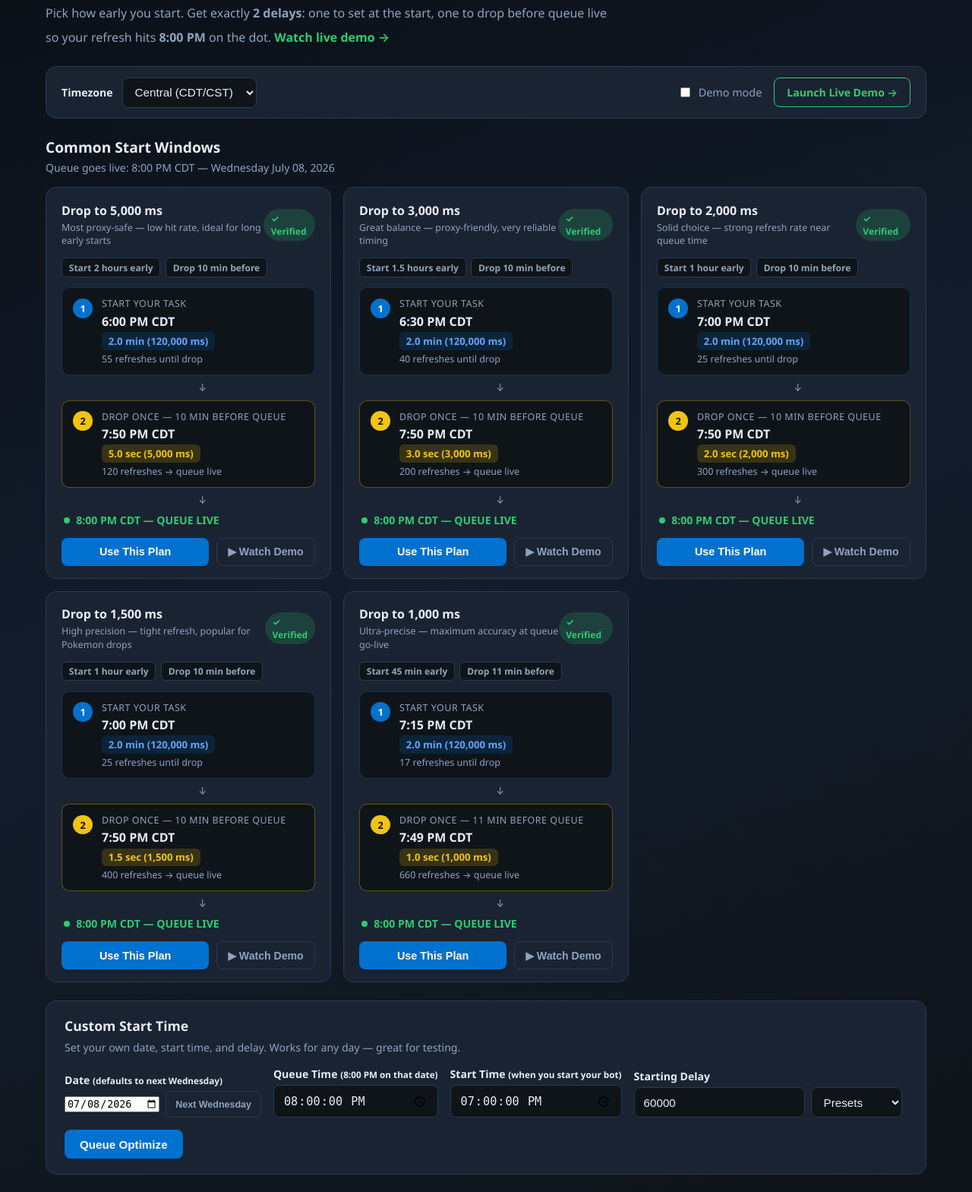
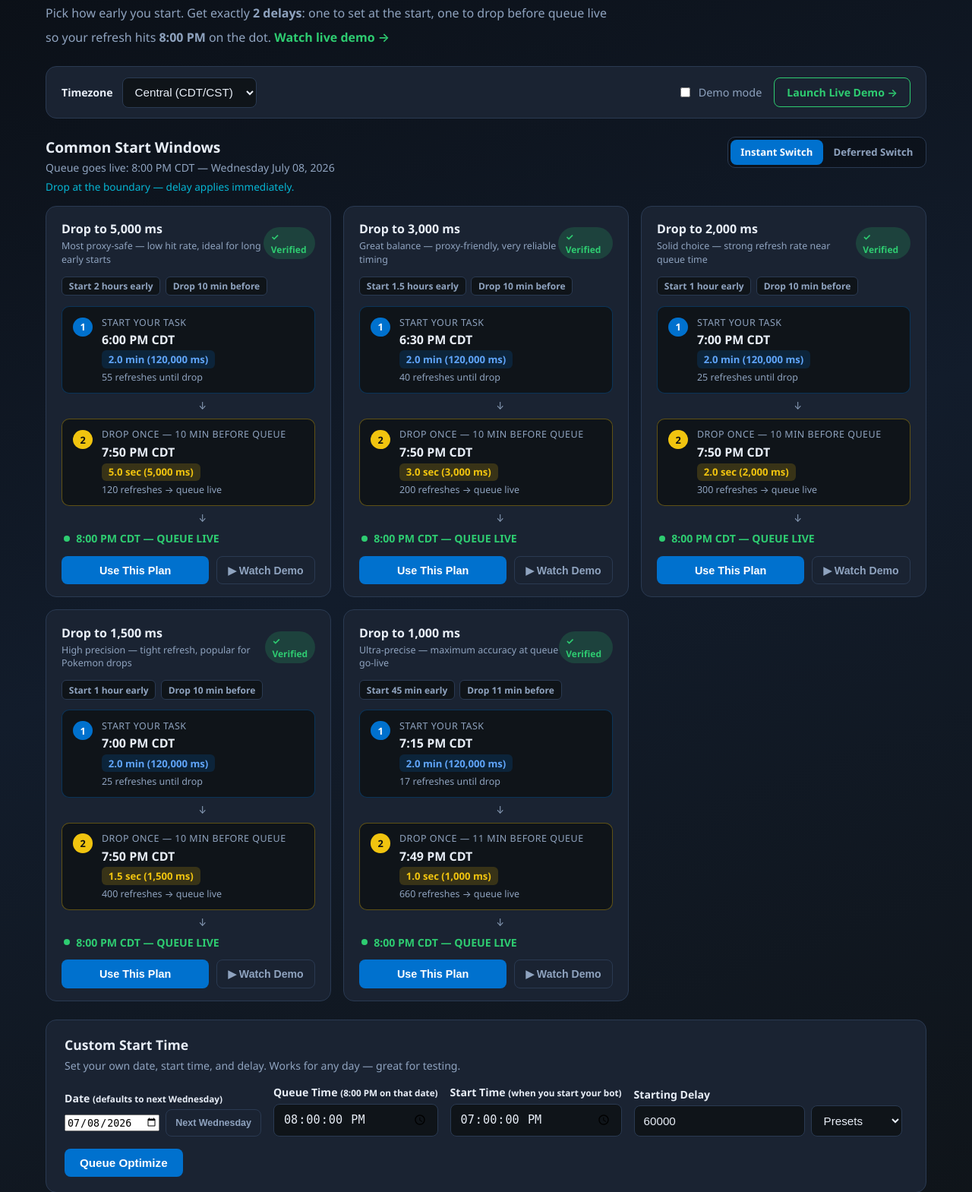
Before and after one commit to fanatikzresales-sudo/Queue-System, a Flask app: page / in a window 1280 px wide. Shown: the part 187-1756 px from the top of the page at 76% size. Run offline with Flask 3, Linux system fonts and the light colour scheme.

Commit message:
Add Instant and Deferred Switch timing modes (#2)
Introduce dual timing modes for bots that finish one start-delay cycle
before applying a new delay. Instant Switch keeps existing behavior;
Deferred Switch tells users to drop one cycle early while preserving
the same refresh timeline and queue-live alignment.

- Add TimingMode to scheduler with deferred drop derivation
- Wire timing_mode through preset, optimize, and demo-live APIs
- Add UI toggle on preset cards and update custom optimizer results
- Update live demo playback to show lag period before effective switch
- Add unit tests and README documentation

Co-authored-by: Cursor Agent <cursoragent@cursor.com>
Co-authored-by: fanatikzresales-sudo <fanatikzresales-sudo@users.noreply.github.com>

```diff
--- a/app.py
+++ b/app.py
@@ -25,6 +25,7 @@ from scheduler import (
     create_demo_target,
     get_timezone,
     next_walmart_queue_time,
+    parse_timing_mode,
     preset_schedules,
     recommended_start_delays,
     schedule_to_dict,
@@ -143,6 +144,11 @@ def demo_live_api():
     if tz_key not in TIMEZONES:
         return jsonify({"error": f"Unknown timezone. Choose: {', '.join(TIMEZONES)}"}), 400
 
+    try:
+        timing_mode = parse_timing_mode(request.args.get("timing_mode"))
+    except ValueError as exc:
+        return jsonify({"error": str(exc)}), 400
+
     # Accept optional final_delay hint from preset cards
     try:
         requested_final = int(request.args.get("final_delay", 0)) or None
@@ -167,6 +173,7 @@ def demo_live_api():
             start=start,
             tz_key=tz_key,
             initial_delay_ms=demo_start_delay,
+            timing_mode=timing_mode,
         )
     except ValueError as exc:
         return jsonify({"error": str(exc)}), 400
@@ -174,6 +181,7 @@ def demo_live_api():
     return jsonify(
         {
             "mode": "live_demo",
+            "timing_mode": timing_mode.value,
             "demo_duration_minutes": LIVE_DEMO_MINUTES,
             "initial_delay_ms": demo_start_delay,
             "final_delay_ms": demo_final_delay,
@@ -199,12 +207,17 @@ def preset_schedules_api():
     tz_key = (request.args.get("timezone") or "CDT").upper()
     if tz_key not in TIMEZONES:
         return jsonify({"error": f"Unknown timezone. Choose: {', '.join(TIMEZONES)}"}), 400
+    try:
+        timing_mode = parse_timing_mode(request.args.get("timing_mode"))
+    except ValueError as exc:
+        return jsonify({"error": str(exc)}), 400
     tz = get_timezone(tz_key)
     target = next_walmart_queue_time(tz_key=tz_key)
     target_local = target.astimezone(tz)          # convert to display timezone
-    plans = preset_schedules(target=target, tz_key=tz_key)
+    plans = preset_schedules(target=target, tz_key=tz_key, timing_mode=timing_mode)
     return jsonify(
         {
+            "timing_mode": timing_mode.value,
             "queue_live": target_local.strftime("%I:%M %p").lstrip("0")
             + f" {target_local.tzname()} — Wednesday {target_local.strftime('%B %d, %Y')}",
             "queue_ts_ms": int(target.timestamp() * 1000),  # for frontend auto-refresh
@@ -232,6 +245,9 @@ def preset_schedules_api():
                     "start_ts_ms": p.start_ts_ms,
                     "drop_ts_ms": p.drop_ts_ms,
                     "queue_ts_ms": p.queue_ts_ms,
+                    "timing_mode": p.timing_mode,
+                    "effective_switch_ts_ms": p.effective_switch_ts_ms,
+                    "effective_switch_time_display": p.effective_switch_time_display,
                 }
                 for p in plans
             ],
@@ -248,6 +264,11 @@ def optimize():
     initial_delay_ms = int(data.get("initial_delay_ms", 60000))
     custom_date = data.get("custom_date", "").strip()          # YYYY-MM-DD
     queue_time_override = data.get("queue_time_override", "").strip()  # HH:MM
+
+    try:
+        timing_mode = parse_timing_mode(data.get("timing_mode"))
+    except ValueError as exc:
+        return jsonify({"error": str(exc)}), 400
 
     if tz_key not in TIMEZONES:
         return jsonify({"error": f"Unknown timezone. Choose: {', '.join(TIMEZONES)}"}), 400
@@ -286,9 +307,10 @@ def optimize():
             start=start,
             tz_key=tz_key,
             initial_delay_ms=initial_delay_ms,
+            timing_mode=timing_mode,
         )
         mode = "demo" if demo else ("custom" if custom_date else "live")
-        return jsonify({"mode": mode, **schedule_to_dict(schedule)})
+        return jsonify({"mode": mode, "timing_mode": timing_mode.value, **schedule_to_dict(schedule)})
     except (ValueError, TypeError) as exc:
         return jsonify({"error": str(exc)}), 400
 
--- a/static/app.js
+++ b/static/app.js
@@ -20,8 +20,31 @@ const activePlansSection = document.getElementById("active-plans-section");
 const activePlansList  = document.getElementById("active-plans-list");
 const activePlansCount = document.getElementById("active-plans-count");
 const cancelAllBtn     = document.getElementById("cancel-all-btn");
+const timingModeHintEl = document.getElementById("timing_mode_hint");
+const timingModeBtns   = document.querySelectorAll(".timing-mode-btn");
 
-// ── Helpers ───────────────────────────────────────────────────────────────────
+const TIMING_MODE_HINTS = {
+  instant: "Drop at the boundary — delay applies immediately.",
+  deferred: "Drop one cycle early — bot finishes its last slow refresh first.",
+};
+
+let currentTimingMode = "instant";
+
+function pad2(n) { return String(n).padStart(2, "0"); }
+
+function dropStepTitle(p) {
+  if (p.timing_mode === "deferred") {
+    return `Drop once — bot finishes 1 more slow refresh, then switches`;
+  }
+  return `Drop once — ${p.drop_minutes_label} before queue`;
+}
+
+function dropStepSub(p) {
+  if (p.timing_mode === "deferred" && p.effective_switch_time_display) {
+    return `${p.refreshes_phase2} refreshes → queue live · final delay active at ${p.effective_switch_time_display}`;
+  }
+  return `${p.refreshes_phase2} refreshes → queue live`;
+}
 
 function formatMs(ms) {
   if (ms >= 60000) return `${(ms / 60000).toFixed(1)} min (${ms.toLocaleString()} ms)`;
@@ -29,7 +52,34 @@ function formatMs(ms) {
   return `${ms} ms`;
 }
 
-function pad2(n) { return String(n).padStart(2, "0"); }
+function getTimingMode() {
+  return currentTimingMode;
+}
+
+function setTimingMode(mode) {
+  currentTimingMode = mode === "deferred" ? "deferred" : "instant";
+  timingModeBtns.forEach(btn => {
+    btn.classList.toggle("active", btn.dataset.mode === currentTimingMode);
+  });
+  if (timingModeHintEl) {
+    timingModeHintEl.textContent = TIMING_MODE_HINTS[currentTimingMode];
+  }
+}
+
+function timingModeLabel(mode) {
+  return mode === "deferred" ? "Deferred Switch" : "Instant Switch";
+}
+
+timingModeBtns.forEach(btn => {
+  btn.addEventListener("click", () => {
+    if (btn.dataset.mode === currentTimingMode) return;
+    setTimingMode(btn.dataset.mode);
+    loadPresets();
+    resultsPanelEl.hidden = true;
+  });
+});
+
+setTimingMode("instant");
 
 function formatCountdown(ms) {
   if (ms <= 0) return "now";
@@ -355,10 +405,9 @@ function showNameInput({ anchorEl, defaultName: defName, onActivate }) {
   });
 }
 
-// ── Preset cards ──────────────────────────────────────────────────────────────
-
 function renderPresets(data) {
   queueLiveLabel.textContent = `Queue goes live: ${data.queue_live}`;
+  if (data.timing_mode) setTimingMode(data.timing_mode);
 
   if (!data.plans.length) {
     presetGridEl.innerHTML = '<p class="placeholder">No plans available.</p>';
@@ -397,10 +446,10 @@ function renderPresets(data) {
         <div class="pc-step pc-drop">
           <div class="pc-step-num">2</div>
           <div class="pc-step-info">
-            <div class="pc-step-title">Drop once — ${p.drop_minutes_label} before queue</div>
+            <div class="pc-step-title pc-drop-title-deferred">${dropStepTitle(p)}</div>
             <div class="pc-time">${p.drop_time_display}</div>
             <div class="pc-delay-chip final">${p.final_delay_label}</div>
-            <div class="pc-sub">${p.refreshes_phase2} refreshes → queue live</div>
+            <div class="pc-sub">${dropStepSub(p)}</div>
           </div>
         </div>
         <div class="pc-arrow">↓</div>
@@ -445,6 +494,7 @@ function renderPresets(data) {
         timezone: timezoneEl.value,
         final_delay: String(p.final_delay_ms),
         label: p.label,
+        timing_mode: p.timing_mode || getTimingMode(),
       });
       window.open(`/demo-live?${params.toString()}`, "_blank");
     });
@@ -464,9 +514,14 @@ function renderPresets(data) {
 async function loadPresets() {
   presetGridEl.innerHTML = '<div class="preset-loading">Computing schedules…</div>';
   try {
-    const res = await fetch(`/api/preset-schedules?timezone=${encodeURIComponent(timezoneEl.value)}`);
+    const params = new URLSearchParams({
+      timezone: timezoneEl.value,
+      timing_mode: getTimingMode(),
+    });
+    const res = await fetch(`/api/preset-schedules?${params.toString()}`);
     const data = await res.json();
     if (!res.ok) throw new Error(data.error || "Failed");
+    if (data.timing_mode) setTimingMode(data.timing_mode);
     renderPresets(data);
     schedulePresetsRefresh(data.queue_ts_ms);
   } catch (err) {
@@ -507,7 +562,8 @@ function renderResults(data) {
     : "Warning — last refresh may not align exactly";
 
   summaryEl.innerHTML = `
-    <div><span>Mode</span><span>${data.mode === "demo" ? "Demo test" : data.mode === "custom" ? "Custom date" : "Live · Wednesday 8 PM"}</span></div>
+    <div><span>Schedule</span><span>${data.mode === "demo" ? "Demo test" : data.mode === "custom" ? "Custom date" : "Live · Wednesday 8 PM"}</span></div>
+    <div><span>Timing</span><span>${timingModeLabel(data.timing_mode || "instant")}</span></div>
     <div><span>Timezone</span><span>${data.timezone}</span></div>
     <div><span>Queue live</span><span>${data.queue_live}</span></div>
     <div><span>Start</span><span>${data.start_time}</span></div>
@@ -515,6 +571,7 @@ function renderResults(data) {
 
   const s1 = data.drop_schedule[0];
   const s2 = data.drop_schedule[1];
+  const isDeferred = data.timing_mode === "deferred";
 
   if (s1 && s2) {
     twoStepCardsEl.innerHTML = `
@@ -533,6 +590,9 @@ function renderResults(data) {
           <strong>Drop delay once</strong>
           <p class="sc-time">${s2.at} &nbsp;·&nbsp; ${s2.minutes_before} before queue</p>
           <p>Change delay to <span class="highlight">${s2.delay_label}</span></p>
+          ${isDeferred && s2.effective_switch_at
+            ? `<small class="pc-effective-switch">Final delay active at ${s2.effective_switch_at}</small>`
+            : ""}
           <small>${s2.refreshes_until_next} refreshes → queue live</small>
         </div>
         <div class="custom-alert-area" id="custom-alert-area">
@@ -561,6 +621,8 @@ function renderResults(data) {
           start_ts_ms: s1.at_ts_ms,
           drop_ts_ms: s2.at_ts_ms,
           queue_ts_ms: data.drop_schedule.at(-1)?.at_ts_ms || 0,
+          timing_mode: data.timing_mode || "instant",
+          effective_switch_time_display: s2.effective_switch_at || s2.at,
         };
         showNameInput({
           anchorEl: alertArea,
@@ -603,6 +665,7 @@ async function runOptimize() {
         demo: demoModeEl.checked,
         custom_date: customDateEl.value || "",
         queue_time_override: queueTimeEl.value || "",
+        timing_mode: getTimingMode(),
       }),
     });
     const data = await res.json();
@@ -632,6 +695,7 @@ optimizeBtn.addEventListener("click", () => {
     const params = new URLSearchParams({
       timezone: timezoneEl.value,
       delay: String(parseInt(initialDelayEl.value, 10) || 60000),
+      timing_mode: getTimingMode(),
     });
     window.location.href = `/demo-live?${params.toString()}`;
     return;
--- a/static/style.css
+++ b/static/style.css
@@ -159,6 +159,95 @@ select {
 
 .preset-header h2 { margin: 0 0 0.25rem; font-size: 1.2rem; }
 .preset-header .hint { margin: 0; }
+.preset-header .timing-mode-hint { margin-top: 0.35rem; font-size: 0.85rem; color: var(--muted); }
+
+.timing-mode-toggle {
+  display: flex;
+  gap: 0;
+  background: rgba(0, 0, 0, 0.25);
+  border: 1px solid var(--panel-border);
+  border-radius: 10px;
+  padding: 3px;
+  flex-shrink: 0;
+}
+
+.timing-mode-btn {
+  border: none;
+  background: transparent;
+  color: var(--muted);
+  font-family: var(--font);
+  font-size: 0.82rem;
+  font-weight: 600;
+  padding: 0.45rem 0.85rem;
+  border-radius: 8px;
+  cursor: pointer;
+  white-space: nowrap;
+  transition: background 0.15s, color 0.15s;
+}
+
+.timing-mode-btn:hover { color: var(--text); }
+
+.timing-mode-btn.active {
+  background: var(--accent);
+  color: white;
+}
+
+.pc-effective-switch {
+  margin-top: 0.35rem;
+  font-size: 0.78rem;
+  color: var(--cyan);
+}
+
+@media (max-width: 720px) {
+  .preset-header {
+    flex-direction: column;
+    gap: 0.75rem;
+  }
+  .timing-mode-toggle { align-self: flex-start; }
+}
+.preset-header .timing-mode-hint { margin-top: 0.35rem; color: var(--cyan); font-size: 0.85rem; }
+
+.timing-mode-toggle {
+  display: flex;
+  gap: 0;
+  background: rgba(0, 0, 0, 0.25);
+  border: 1px solid var(--panel-border);
+  border-radius: 10px;
+  padding: 3px;
+  flex-shrink: 0;
+}
+
+.timing-mode-btn {
+  border: none;
+  background: transparent;
+  color: var(--muted);
+  font-family: var(--font);
+  font-size: 0.82rem;
+  font-weight: 600;
+  padding: 0.45rem 0.85rem;
+  border-radius: 8px;
+  cursor: pointer;
+  white-space: nowrap;
+  transition: background 0.15s, color 0.15s;
+}
+
+.timing-mode-btn:hover { color: var(--text); }
+
+.timing-mode-btn.active {
+  background: var(--accent);
+  color: white;
+}
+
+.pc-effective-switch {
+  margin-top: 0.35rem;
+  font-size: 0.78rem;
+  color: var(--cyan);
+}
+
+.pc-drop-title-deferred {
+  font-size: 0.88rem;
+  line-height: 1.35;
+}
 
 .preset-loading {
   color: var(--muted);
--- a/templates/index.html
+++ b/templates/index.html
@@ -62,6 +62,11 @@
         <div>
           <h2>Common Start Windows</h2>
           <p class="hint" id="queue_live_label">Loading schedules…</p>
+          <p class="hint timing-mode-hint" id="timing_mode_hint"></p>
+        </div>
+        <div class="timing-mode-toggle" role="group" aria-label="Bot delay switch timing">
+          <button type="button" class="timing-mode-btn active" data-mode="instant">Instant Switch</button>
+          <button type="button" class="timing-mode-btn" data-mode="deferred">Deferred Switch</button>
         </div>
       </div>
       <div id="preset_grid" class="preset-grid">
```
Also changed, not shown: scheduler.py (+121 -18 lines), static/demo_live.js (+75 -7 lines), test_scheduler.py (+76 -0 lines), README.md.
